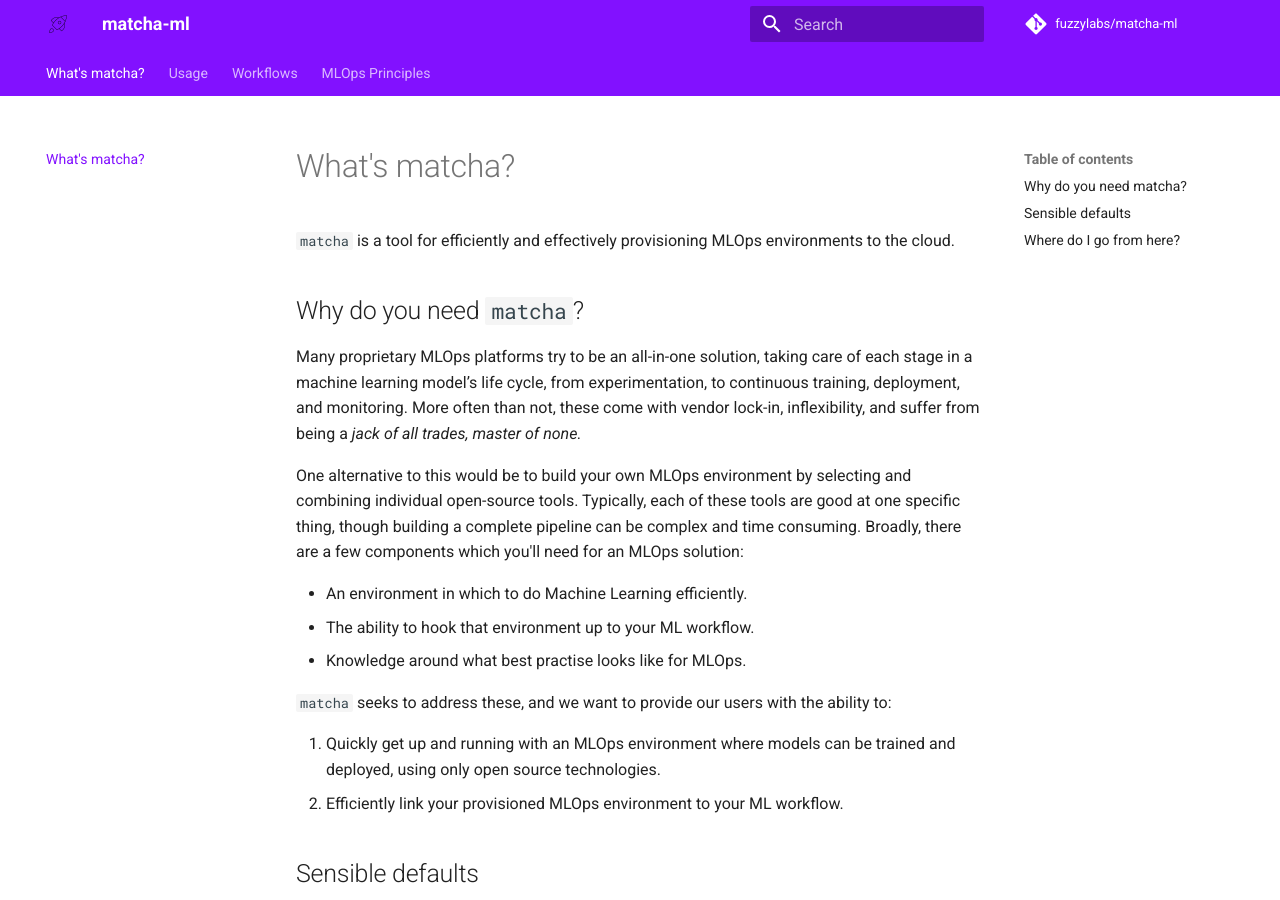
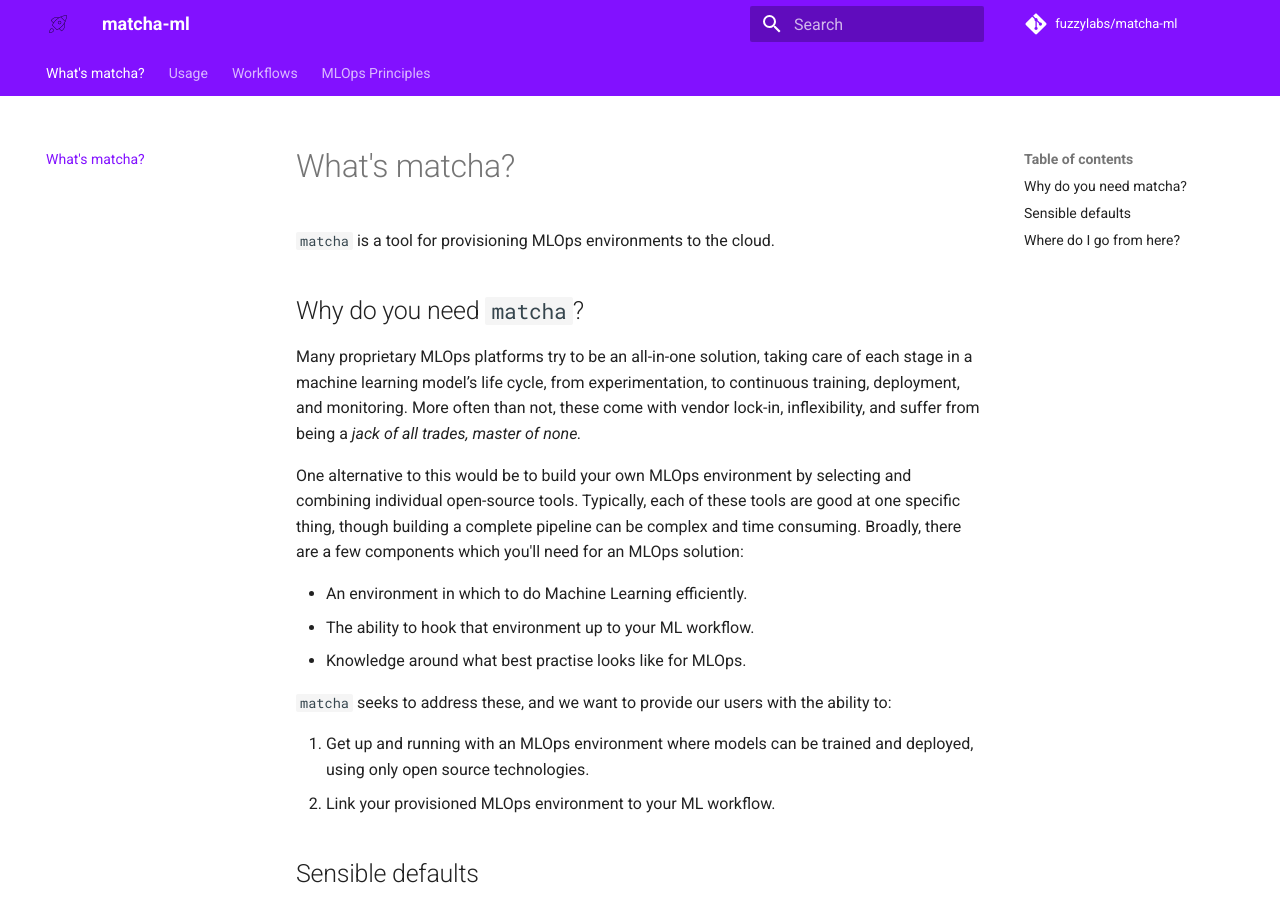
Before and after one commit to fuzzylabs/matcha, an MkDocs documentation site: the page built from docs/index.md, in a window 1280 px wide and 900 px high. Built offline with MkDocs 1.6.1 and Material for MkDocs 9.7.7, drawn with Linux system fonts in a browser that asks for light colours; comment, search, counter and statistics services are not loaded.

Commit message:
RPD-103 desimplifying

```diff
--- a/docs/index.md
+++ b/docs/index.md
@@ -1,4 +1,4 @@
-`matcha` is a tool for efficiently and effectively provisioning MLOps environments to the cloud.
+`matcha` is a tool for provisioning MLOps environments to the cloud.
 
 ## Why do you need `matcha`?
 
@@ -12,8 +12,8 @@ One alternative to this would be to build your own MLOps environment by selectin
 
 `matcha` seeks to address these, and we want to provide our users with the ability to:
 
-1. Quickly get up and running with an MLOps environment where models can be trained and deployed, using only open source technologies.
-2. Efficiently link your provisioned MLOps environment to your ML workflow.
+1. Get up and running with an MLOps environment where models can be trained and deployed, using only open source technologies.
+2. Link your provisioned MLOps environment to your ML workflow.
 
 ## Sensible defaults
 
```
Also changed, not shown: README.md (+1 -1 lines).
